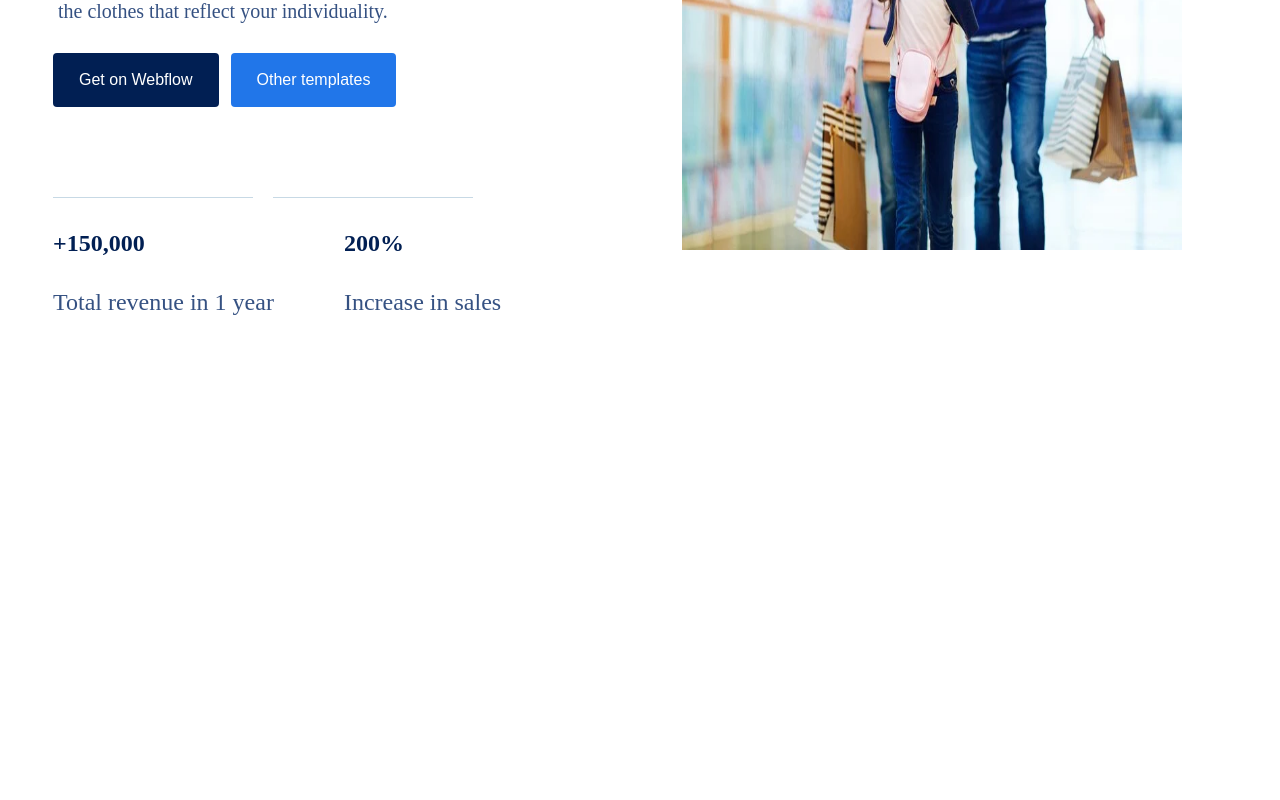
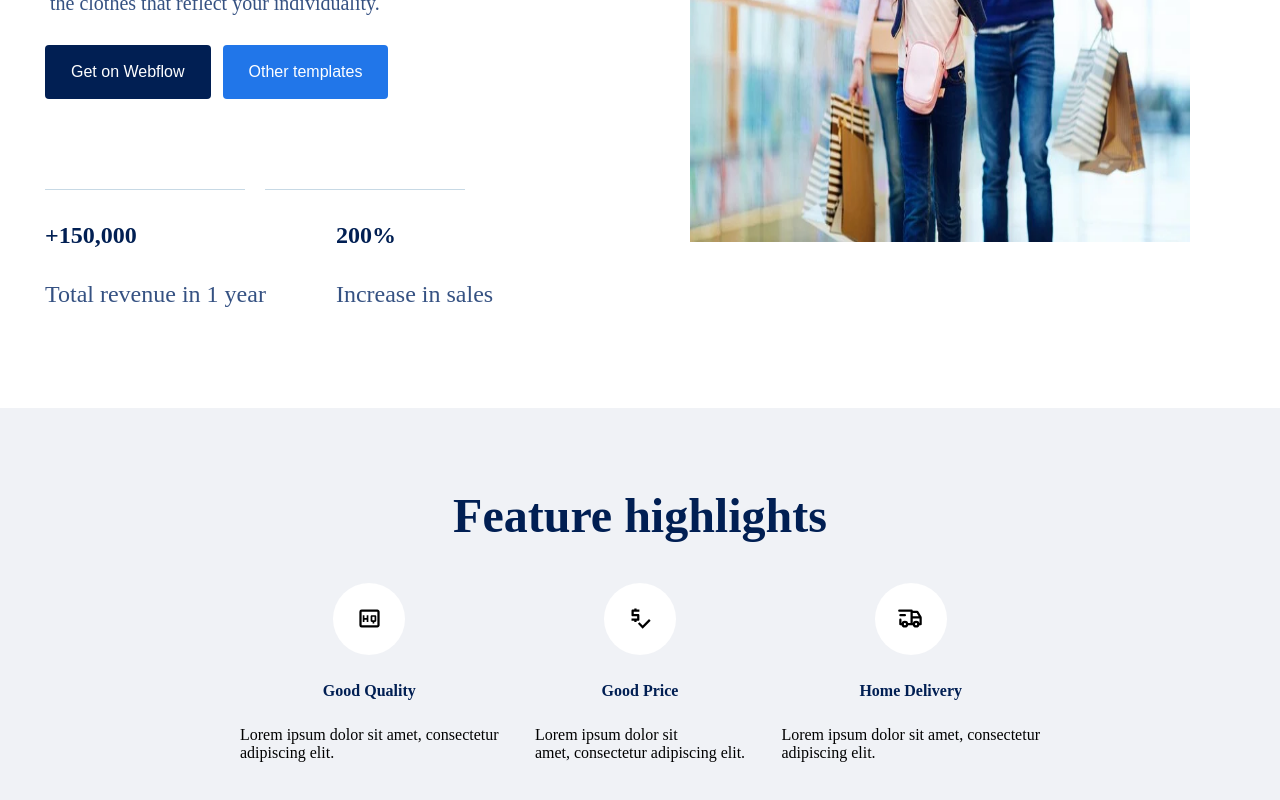
Before and after one commit to ilyesbenbrahim/Ecommercefrontend, a React (Vite) app: page / in a window 1280 px wide. Shown: the part 448-1248 px from the top of the page. Before the commit the page ends 800 px from the top, so only its background shows below. Built offline with nearby package versions, Linux system fonts and the light colour scheme.

Commit message:
fin page shippinde

```diff
--- a/src/App.jsx
+++ b/src/App.jsx
@@ -1,11 +1,13 @@
 import NavBar from "../src/components/NavBar";
 import Hero from "../src/components/Hero";
+import Shipping from "./components/shippinge/Shipping";
 const App = () => {
   return (
     <>
       <div>
         <NavBar></NavBar>
         <Hero></Hero>
+        <Shipping></Shipping>
       </div>
     </>
   );
--- /dev/null
+++ b/src/components/shippinge/Shipping.css
@@ -0,0 +1,65 @@
+body {
+    margin: 0px;
+}
+
+.shipping{
+    background-color:#f0f2f6;
+    /* height: 100vh; */
+    display: flex;
+    justify-content: center;
+    margin-top:100px;
+    padding-bottom: 80px;
+    padding-top: 80px;
+}
+
+.shipping-container {
+    width: 100%;
+    max-width: 800px;
+    display: flex;
+    flex-direction: column;
+    align-items: center;
+
+}
+
+.Feature h2
+{
+    color: #011f53;
+    font-size: 48px;
+    margin-block-start: 0px;
+}
+.three-Feature{
+    display: flex;
+    justify-content:space-between;
+    width: 100%;
+}
+.icone-quality{
+    width: 27px;
+    height: 27px;
+}
+.icon-price{
+    width: 27px;
+    height: 27px;
+}
+.icone-delivery{
+    width: 27px;
+    height: 27px;
+}
+
+.shipping-icons-container {
+    background-color:#fff;
+    border-radius: 50%;
+    height: 72px;
+    width: 72px;
+    display: flex;
+    justify-content: center;
+    align-items: center;
+  }
+.color{
+    color: #011f53;
+    font-size: 16px;
+}
+.item-container {
+    display: flex;
+    flex-direction: column;
+    align-items: center;
+}
--- /dev/null
+++ b/src/components/shippinge/Shipping.jsx
@@ -0,0 +1,50 @@
+import { MdOutlineHighQuality } from "react-icons/md";
+import { MdOutlinePriceCheck } from "react-icons/md";
+import { TbTruckDelivery } from "react-icons/tb";
+
+import "./Shipping.css";
+const Shipping = () => {
+  return (
+    <div className="shipping">
+      <div className="shipping-container">
+        <div className="Feature">
+          <h2>Feature highlights</h2>
+        </div>
+        <div className="three-Feature">
+          <div className="item-container">
+            <div className="shipping-icons-container">
+              <MdOutlineHighQuality className="icone-quality" />
+            </div>
+            <h5 className="color">Good Quality</h5>
+            <div className="Lorem-one">
+              Lorem ipsum dolor sit amet, consectetur <br />
+              adipiscing elit.
+            </div>
+          </div>
+          <div className="item-container">
+            <div className="shipping-icons-container">
+              <MdOutlinePriceCheck className="icon-price" />
+            </div>
+            <h5 className="color">Good Price</h5>
+            <div className="Lorem-tow">
+              Lorem ipsum dolor sit
+              <br /> amet, consectetur adipiscing elit.
+            </div>
+          </div>
+          <div className="item-container">
+            <div className="shipping-icons-container">
+              <TbTruckDelivery className="icone-delivery" />
+            </div>
+            <h5 className="color"> Home Delivery</h5>
+            <div className="Lorem-three">
+              Lorem ipsum dolor sit amet, consectetur <br />
+              adipiscing elit.
+            </div>
+          </div>
+        </div>
+      </div>
+    </div>
+  );
+};
+
+export default Shipping;
```
